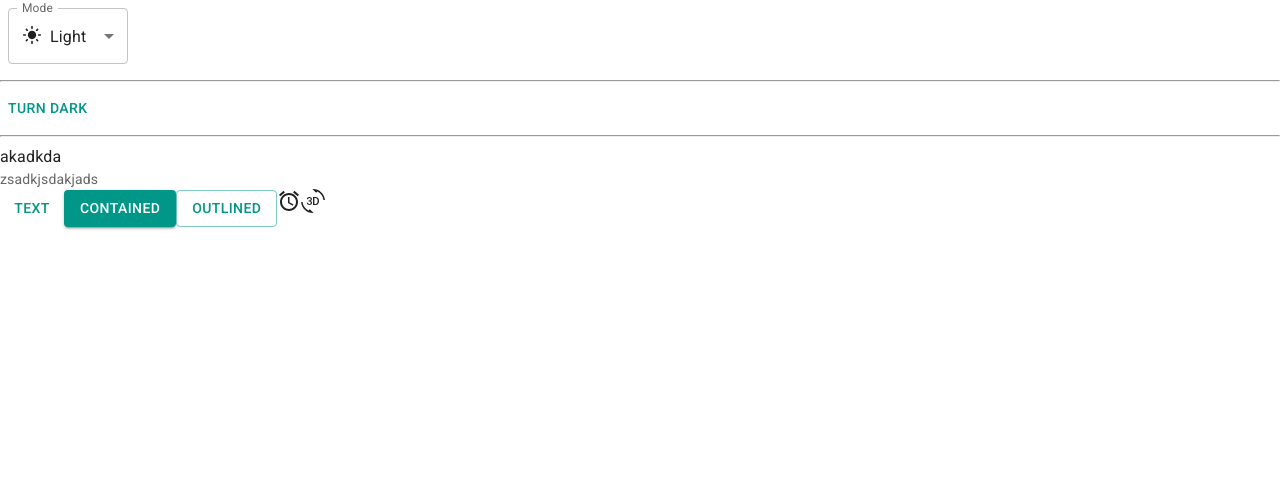
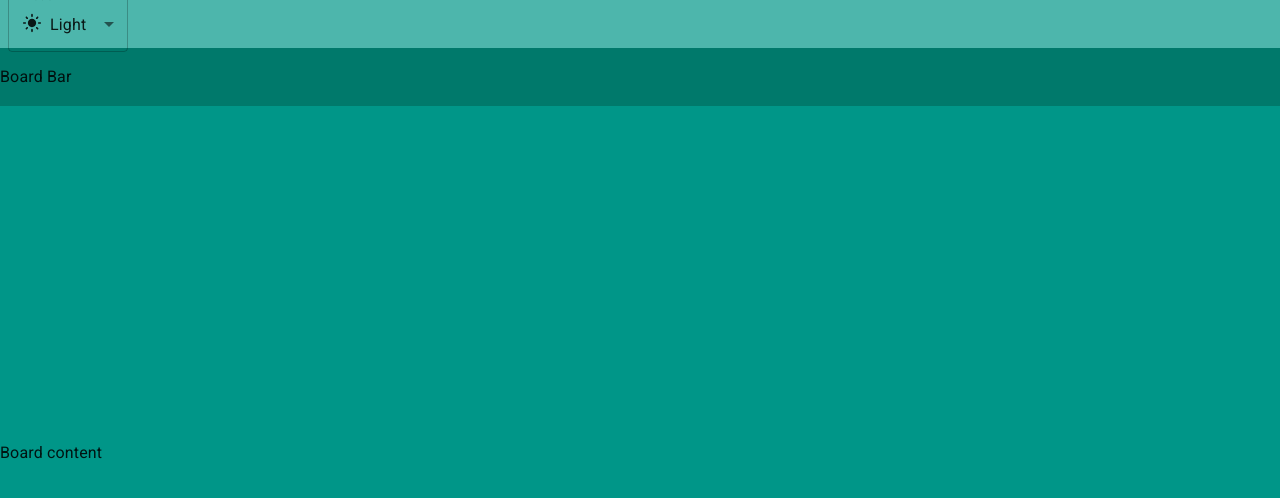
Before and after one commit to duysong435/trello-web-clone, a React (Vite) app: page / in a window 1280 px wide. Shown: the top 498 px of the page. Built offline with nearby package versions, Linux system fonts and the light colour scheme.

Commit message:
base layout trello

```diff
--- a/index.html
+++ b/index.html
@@ -5,7 +5,7 @@
   <meta charset="UTF-8" />
   <link rel="icon" type="image/svg+xml" href="/vite.svg" />
   <meta name="viewport" content="width=device-width, initial-scale=1.0" />
-  <title>Vite + React</title>
+  <title>Trello</title>
   <link rel="preconnect" href="https://fonts.googleapis.com" />
   <link rel="preconnect" href="https://fonts.gstatic.com" crossorigin />
   <link rel="stylesheet" href="https://fonts.googleapis.com/css2?family=Roboto:wght@300;400;500;600;700&display=swap" />
--- a/src/App.jsx
+++ b/src/App.jsx
@@ -1,7 +1,3 @@
-import Button from '@mui/material/Button'
-import AccessAlarmIcon from '@mui/icons-material/AccessAlarm'
-import ThreeDRotation from '@mui/icons-material/ThreeDRotation'
-import Typography from '@mui/material/Typography'
 import { useColorScheme } from '@mui/material/styles'
 
 import InputLabel from '@mui/material/InputLabel'
@@ -12,6 +8,7 @@
 import DarkModeIcon from '@mui/icons-material/DarkModeOutlined'
 import SettingsBrightnessIcon from '@mui/icons-material/SettingsBrightness'
 import Box from '@mui/material/Box'
+import Container from '@mui/material/Container'
 
 
 function ModeSelect() {
@@ -44,7 +41,7 @@
             </Box>
           </MenuItem>
           <MenuItem value={'system'}>
-            <Box sx={{ display: 'flex', alignItems: 'center', gap: 2 }}>
+            <Box sx={{ display: 'flex', alignItems: 'center', gap: 1 }}>
               <SettingsBrightnessIcon fontSize='small' /> System
             </Box>
           </MenuItem>
@@ -54,38 +51,40 @@
   )
 }
 
-function ModeToggle() {
-  const { mode, setMode } = useColorScheme()
-  return (
-    <Button
-      onClick={() => {
-        setMode(mode === 'light' ? 'dark' : 'light')
-      }}
-    >
-      {mode === 'light' ? 'Turn dark' : 'Turn light'}
-    </Button>
-  )
-}
 
 function App() {
 
 
   return (
-    <>
-      <ModeSelect />
-      <hr />
-      <ModeToggle />
-      <hr />
-      <div>akadkda</div>
-
-      <Typography variant='body2' color={'text.secondary'}>zsadkjsdakjads</Typography>
-
-      <Button variant="text">Text</Button>
-      <Button variant="contained">Contained</Button>
-      <Button variant="outlined">Outlined</Button>
-      <AccessAlarmIcon />
-      <ThreeDRotation />
-    </>
+    <Container disableGutters maxWidth={false} sx={{ height: '100vh' }}>
+      <Box sx={{
+        backgroundColor: 'primary.light',
+        width: '100%',
+        height: (theme) => theme.trello.appBarHeight,
+        display: 'flex',
+        alignItems: 'center'
+      }}>
+        <ModeSelect />
+      </Box>
+      <Box sx={{
+        backgroundColor: 'primary.dark',
+        width: '100%',
+        height: (theme) => theme.trello.boardBarHeight,
+        display: 'flex',
+        alignItems: 'center'
+      }}>
+        Board Bar
+      </Box>
+      <Box sx={{
+        backgroundColor: 'primary.main',
+        width: '100%',
+        height: (theme) => `calc( 100vh - ${theme.trello.boardBarHeight} - ${theme.trello.appBarHeight})`,
+        display: 'flex',
+        alignItems: 'center'
+      }}>
+        Board content
+      </Box>
+    </Container>
   )
 }
 
--- a/src/theme.js
+++ b/src/theme.js
@@ -3,6 +3,10 @@
 
 // Create a theme instance.
 const theme = extendTheme({
+  trello: {
+    appBarHeight: '48px',
+    boardBarHeight: '58px'
+  },
   colorSchemes: {
     light: {
       palette: {
```
